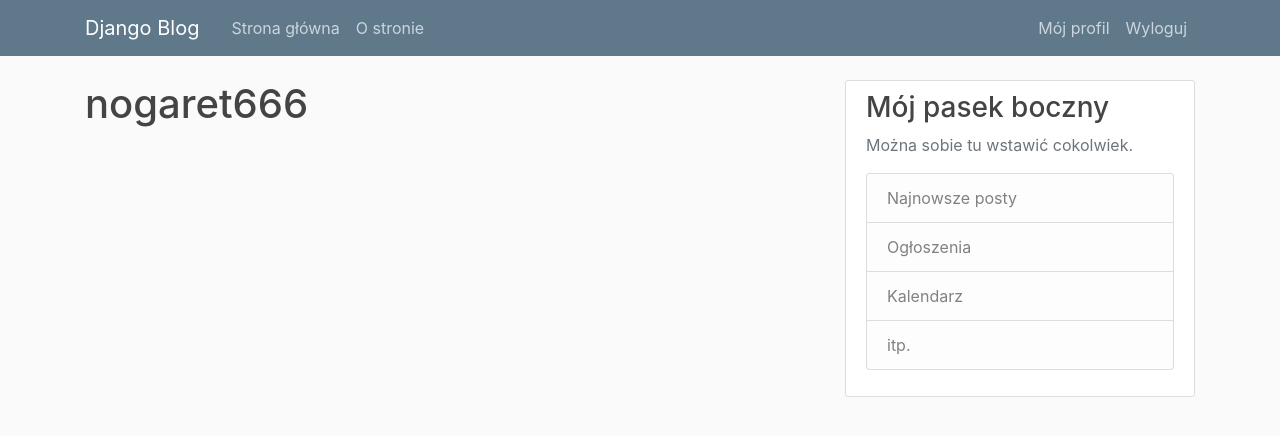
After one commit to Jar0DEV/django_project, a Django app: page /profile/ in a window 1280 px wide. The commit adds this page. Shown: the top 436 px of the page. Run offline with Django 3.2, Linux system fonts and the light colour scheme; a user stored in the database is signed in; some libraries are stand-ins or nearby versions.

Commit message:
Dodano obsługę strony profilu

```diff
--- a/blog/templates/blog/base.html
+++ b/blog/templates/blog/base.html
@@ -35,8 +35,13 @@
                     </div>
                     <!-- Navbar Right Side -->
                     <div class="navbar-nav">
-                            <a class="nav-item nav-link" href="#">Zaloguj</a>
-                            <a class="nav-item nav-link" href="#">Zarejestruj</a>
+                        {% if user.is_authenticated %}
+                            <a class="nav-item nav-link" href="{% url 'profile' %}">Mój profil</a>
+                            <a class="nav-item nav-link" href="{% url 'logout' %}">Wyloguj</a>
+                        {% else %}
+                            <a class="nav-item nav-link" href="{% url 'login' %}">Zaloguj</a>
+                            <a class="nav-item nav-link" href="{% url 'register' %}">Zarejestruj</a>
+                        {% endif %}
                     </div>
                 </div>
             </div>
--- a/django_project/settings.py
+++ b/django_project/settings.py
@@ -130,3 +130,5 @@ DEFAULT_AUTO_FIELD = 'django.db.models.BigAutoField'
 CRISPY_TEMPLATE_PACK = 'bootstrap4'
 
 LOGIN_REDIRECT_URL = 'blog-home'
+
+LOGIN_URL = 'login'
--- a/django_project/urls.py
+++ b/django_project/urls.py
@@ -21,6 +21,7 @@ from users import views as user_views
 urlpatterns = [
     path('admin/', admin.site.urls),
     path('register/', user_views.register, name='register'),
+    path('profile/', user_views.profile, name='profile'),
     path('login/', auth_views.LoginView.as_view(template_name='users/login.html'), name='login'),
     path('logout/', auth_views.LogoutView.as_view(template_name='users/logout.html'), name='logout'),
     path('', include('blog.urls')),
--- /dev/null
+++ b/users/templates/users/profile.html
@@ -0,0 +1,5 @@
+{% extends "blog/base.html" %}
+{% load crispy_forms_tags %}
+{% block content %}
+    <h1>{{ user.username }}</h1>
+{% endblock content %}
--- a/users/views.py
+++ b/users/views.py
@@ -1,5 +1,6 @@
 from django.shortcuts import render, redirect
 from django.contrib import messages
+from django.contrib.auth.decorators import login_required
 from .forms import UserRegisterForm
 
 # Create your views here.
@@ -15,3 +16,7 @@ def register(request):
     else:
         form = UserRegisterForm()
     return render(request, 'users/register.html', {'form': form})
+
+@login_required #taki dekorator
+def profile(request):
+    return render(request, 'users/profile.html')
```
Also changed, not shown: db.sqlite3.
